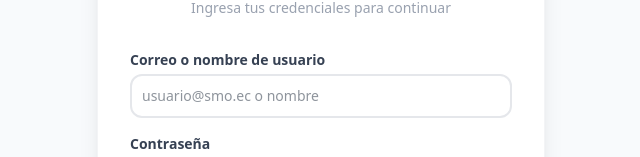
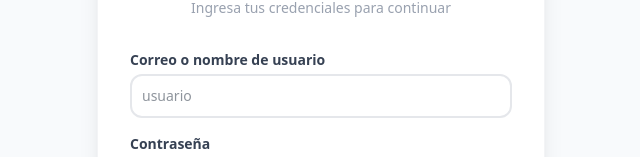
Before and after one commit to FernandoQuiguantar/Proyecto_Integrador_Tarifario, a React (Vite) app in the folder frontend/: page /login-usuario in a window 1280 px wide. Shown: the part 361-518 px from the top of the page, without its empty margins (319-959 px from the left). Built offline with nearby package versions, Linux system fonts and the light colour scheme; no server answers.

Commit message:
fix: cambiar placeholder del login a 'usuario'

```diff
--- a/frontend/src/pages/LoginUsuario.jsx
+++ b/frontend/src/pages/LoginUsuario.jsx
@@ -70,7 +70,7 @@ function LoginUsuario() {
                 type="text"
                 value={email}
                 onChange={e => setEmail(e.target.value)}
-                placeholder="usuario@smo.ec o nombre"
+                placeholder="usuario"
                 required
                 className="p-2.5 border-2 border-gray-200 rounded-xl outline-none focus:border-blue-500 transition-colors text-sm"
               />
```
